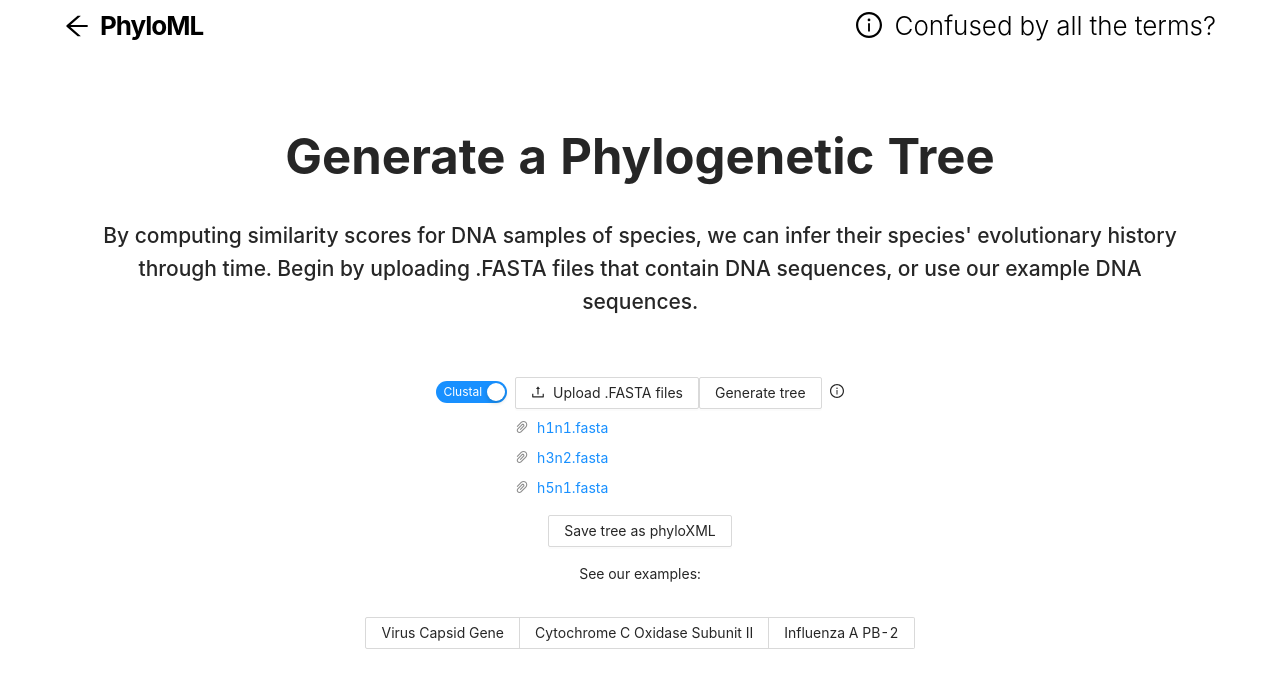
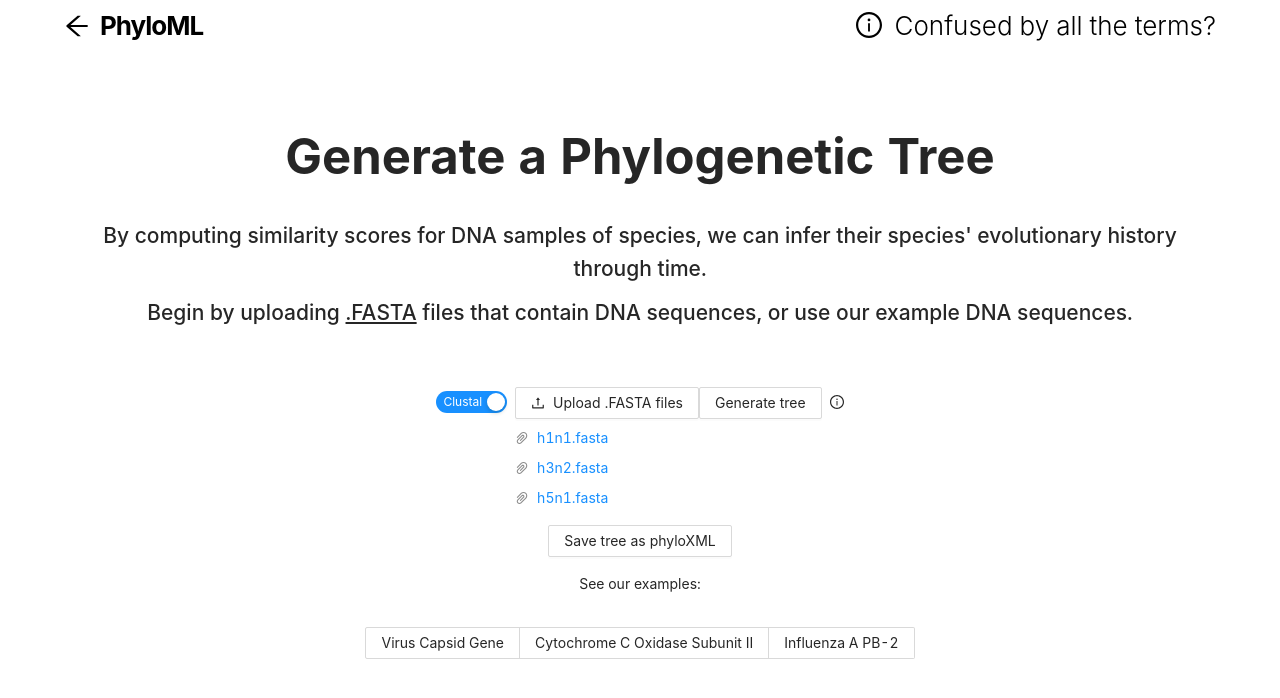
Before and after one commit to VF-S/phylo-lib-web, a React (Create React App) app: page /#/generate in a window 1280 px wide. Shown: the top 698 px of the page. Built offline with nearby package versions, Linux system fonts and the light colour scheme; what bs-platform would draw is missing.

Commit message:
Design changes (#5)
* Add hover vocabulary to pairwise

* Add hover vocabulary to visualize and generate

* Center examples in home page

```diff
--- a/src/App.css
+++ b/src/App.css
@@ -208,3 +208,8 @@ h3 {
 .action-button {
   font-weight: bolder;
 }
+
+.hover-vocab {
+  display: inline;
+  text-decoration: underline;
+}
--- a/src/components/DisplayPairwise.js
+++ b/src/components/DisplayPairwise.js
@@ -2,6 +2,7 @@ import React, { useState } from 'react';
 import { Button, Layout, Popover, Radio, Row, Upload } from 'antd';
 import { InfoCircleOutlined, UploadOutlined } from '@ant-design/icons';
 import '../App.css';
+import HoverVocab from './HoverVocab';
 import * as Dna from '../ocaml_src/dna.bs';
 import * as Pairwise from '../ocaml_src/pairwise.bs';
 
@@ -88,8 +89,30 @@ export default function DisplayPairwise() {
           <div>
             <h1>Visualize Pairwise DNA Alignments</h1>
             <h2>
-              Visualize an alignment of two DNA sequences. Begin by uploading
-              two .FASTA files, or use our example files.
+              Visualize an{' '}
+              <HoverVocab
+                content={
+                  <p>
+                    A DNA sequence alignment arranges the DNA in such a way as
+                    to identify regions of similarity, helping reveal
+                    evolutionary relations between the sequences.
+                  </p>
+                }
+                vocab="alignment"
+                link="https://en.wikipedia.org/wiki/Sequence_alignment"
+              />{' '}
+              of two DNA sequences. Begin by uploading two{' '}
+              <HoverVocab
+                content={
+                  <p>
+                    The FASTA format is a way of representing nucleotide
+                    sequences.
+                  </p>
+                }
+                vocab=".FASTA"
+                link="https://en.wikipedia.org/wiki/FASTA_format"
+              />{' '}
+              files, or use our example files.
             </h2>
           </div>
         </Row>
--- a/src/components/Generate.js
+++ b/src/components/Generate.js
@@ -14,6 +14,7 @@ import {
   InfoCircleOutlined,
   UploadOutlined,
 } from '@ant-design/icons';
+import HoverVocab from './HoverVocab';
 import * as Dna from '../ocaml_src/dna.bs';
 import * as Tree from '../ocaml_src/tree.bs';
 import * as Distance from '../ocaml_src/distance.bs';
@@ -134,8 +135,8 @@ export default function Generate() {
 
             fetch(
               'https://www.ebi.ac.uk/Tools/services/rest/clustalo/result/' +
-              job +
-              '/aln-fasta',
+                job +
+                '/aln-fasta',
               {
                 method: 'GET',
                 redirect: 'follow',
@@ -248,9 +249,22 @@ export default function Generate() {
             <h1>Generate a Phylogenetic Tree</h1>
             <h2>
               By computing similarity scores for DNA samples of species, we can
-              infer their species' evolutionary history through time. Begin by
-              uploading .FASTA files that contain DNA sequences, or use our
-              example DNA sequences.
+              infer their species' evolutionary history through time.
+            </h2>
+            <h2>
+              Begin by uploading{' '}
+              <HoverVocab
+                content={
+                  <p>
+                    The FASTA format is a way of representing nucleotide
+                    sequences.
+                  </p>
+                }
+                vocab=".FASTA"
+                link="https://en.wikipedia.org/wiki/FASTA_format"
+              />{' '}
+              files that contain DNA sequences, or use our example DNA
+              sequences.
             </h2>
           </div>
         </Row>
--- a/src/components/HomeContent.js
+++ b/src/components/HomeContent.js
@@ -7,9 +7,7 @@ import cytochrome_c from '../ocaml_src/Examples/cytochrome_c.js';
 import capsid from '../ocaml_src/Examples/Capsid.js';
 const { Content } = Layout;
 
-
 export default function HomeContents() {
-
   const [PhyloTree, setPhyloTree] = useState(cytochrome_c);
   const [phyloVisible, setPhyloVisible] = useState(true);
 
@@ -27,7 +25,7 @@ export default function HomeContents() {
         setPhyloTree(capsid);
         break;
     }
-  }
+  };
 
   console.log(process.env.PUBLIC_URL);
   return (
@@ -59,66 +57,66 @@ export default function HomeContents() {
             </Link>
           </Col>
         </Row>
-        <Row justify='center'>
+        <Row justify="center">
           <Divider />
           <h1> Explanations and Examples: </h1>
         </Row>
         <Row>
           <h2> About Phylogenetic Trees: </h2>
-          <h3> Scientists often wish to infer the evolutionary history between
+          <h3>
+            {' '}
+            Scientists often wish to infer the evolutionary history between
             different organisms. In order to determine the closeness of species
             such as birds or fish, historically the similarity in physical
             characteristics was analyzed. With the advent of modern computers
-          and DNA analysis, the field has moved towards using DNA.
-
-          Two species with more similar DNA are assumed to be more closely
-          related. By analyzing these similarities and differences in the DNA,
-          we can generate a hypothetical evolutionary tree, called a
-          phylogenetic tree, that estimates what the historical evolutionary
-          tree would have looked like.
+            and DNA analysis, the field has moved towards using DNA. Two species
+            with more similar DNA are assumed to be more closely related. By
+            analyzing these similarities and differences in the DNA, we can
+            generate a hypothetical evolutionary tree, called a phylogenetic
+            tree, that estimates what the historical evolutionary tree would
+            have looked like.
           </h3>
 
-          <h2> Functionality:  </h2>
+          <h2> Functionality: </h2>
 
           <h3>
             <b> Visualize Pairwise Alignment: </b>
             At the heart of constructing phylogenetic trees is the pairwise
-            alignment, where two DNA sequences are compared. Only once
-            the alignment scores of all DNA sequences with one another is known
-            is it possible to determine genetic similarity and through that,
+            alignment, where two DNA sequences are compared. Only once the
+            alignment scores of all DNA sequences with one another is known is
+            it possible to determine genetic similarity and through that,
             evolutionary history. The pairwise Alignment is performed using the
-            Needleman-Wunsch algorithm, a globally optimal dynamic
-            programming algorithm that computes a loss for the most optimal
-            alignment. Here * represents a DNA base pair match, _ a gap,
-            often used if a DNA sequence is longer than the other, and |
-            a mismatch.
+            Needleman-Wunsch algorithm, a globally optimal dynamic programming
+            algorithm that computes a loss for the most optimal alignment. Here
+            * represents a DNA base pair match, _ a gap, often used if a DNA
+            sequence is longer than the other, and | a mismatch.
           </h3>
           <h3>
             <b> Visualize Phylogenetic Trees: </b>
             When a phylogenetic tree has already been constructed, whether
-            through this program or other commercially available software,
-            it is important that the user can visualize the final alignment.
-            Here we built a tokenizer, lexer, and parser to read PhyloXML,
-            an extension of the popular XML format designed to encode
-            phylogenetic trees.
+            through this program or other commercially available software, it is
+            important that the user can visualize the final alignment. Here we
+            built a tokenizer, lexer, and parser to read PhyloXML, an extension
+            of the popular XML format designed to encode phylogenetic trees.
           </h3>
           <h3>
             <b> Generate Phylogenetic Trees: </b>
-            We construct phylogenetic genetic trees from DNA sequences
-            encoded in a standard .FASTA format using two algorithms:
-            Unweighted Pair Group Method with Arithmetic Mean (UPGMA)
-            and Bayesian Inference, each with their respective tradeoffs
-            regarding speed and accuracy. Each algorithm reads in the .FASTA
-            files, constructs pairwise alignments, and then uses respective
-            techniques to find an optimal rooted tree.
-
+            We construct phylogenetic genetic trees from DNA sequences encoded
+            in a standard .FASTA format using two algorithms: Unweighted Pair
+            Group Method with Arithmetic Mean (UPGMA) and Bayesian Inference,
+            each with their respective tradeoffs regarding speed and accuracy.
+            Each algorithm reads in the .FASTA files, constructs pairwise
+            alignments, and then uses respective techniques to find an optimal
+            rooted tree.
           </h3>
+        </Row>
 
         <h2> Examples: </h2>
-          <b>
-            Examples of constructed phylogenetic trees using DNA sequences
-            from the National Center for Biotechnology Information (NCBI).
-            </b>
+
+        <h3>
+          Examples of constructed phylogenetic trees using DNA sequences from
+          the National Center for Biotechnology Information (NCBI).
+        </h3>
         <Row className="centered-content">
           <Radio.Group onChange={changeGenerateExamples}>
             <Radio.Button value="Virus Capsid">Virus Capsid Gene</Radio.Button>
@@ -137,9 +135,7 @@ export default function HomeContents() {
             </div>
           </Row>
         ) : null}
-        </Row>
-
       </Content>
-    </div >
+    </div>
   );
 }
--- /dev/null
+++ b/src/components/HoverVocab.js
@@ -0,0 +1,28 @@
+import React from 'react';
+import { Popover } from 'antd';
+import '../App.css';
+
+export default function HoverVocab({ content, vocab, link, linkText }) {
+  return (
+    <Popover
+      className="hover-vocab"
+      content={
+        <div>
+          {content}
+          <p>
+            See{' '}
+            <a href={link} target="_blank" rel="noopener noreferrer">
+              {linkText ? linkText : 'Wikipedia'}
+            </a>{' '}
+            for more details.
+          </p>
+        </div>
+      }
+      placement="top"
+      title="Vocabulary"
+      trigger="hover"
+    >
+      <div>{vocab}</div>
+    </Popover>
+  );
+}
--- a/src/components/Visualize.js
+++ b/src/components/Visualize.js
@@ -2,6 +2,7 @@ import React, { useRef, useState } from 'react';
 import { Button, Layout, Popover, Radio, Row, Upload } from 'antd';
 import { InfoCircleOutlined, UploadOutlined } from '@ant-design/icons';
 import '../App.css';
+import HoverVocab from './HoverVocab';
 import * as Tree from '../ocaml_src/tree.bs';
 import * as PhyloParser from '../ocaml_src/phylo_parser.bs';
 
@@ -84,8 +85,30 @@ export default function Visualize() {
           <div>
             <h1>Visualize PhyloXML</h1>
             <h2>
-              Visualize an existing phylogenetic tree. Begin by uploading a
-              phyloXML file, or use our example files.
+              Visualize an existing{' '}
+              <HoverVocab
+                content={
+                  <p>
+                    A tree that displays the evolutionary relationships between
+                    various organisms.
+                  </p>
+                }
+                vocab="phylogenetic tree"
+                link="https://en.wikipedia.org/wiki/Phylogenetic_tree"
+              />
+              . Begin by uploading a{' '}
+              <HoverVocab
+                content={
+                  <p>
+                    A tree that displays the evolutionary relationships between
+                    various organisms.
+                  </p>
+                }
+                vocab="phyloXML"
+                link="http://phyloxml.org/"
+                linkText=" the phyloXML website "
+              />{' '}
+              file, or use our example files.
             </h2>
           </div>
         </Row>
```
Lines whose indentation alone changed are shown as unchanged.
